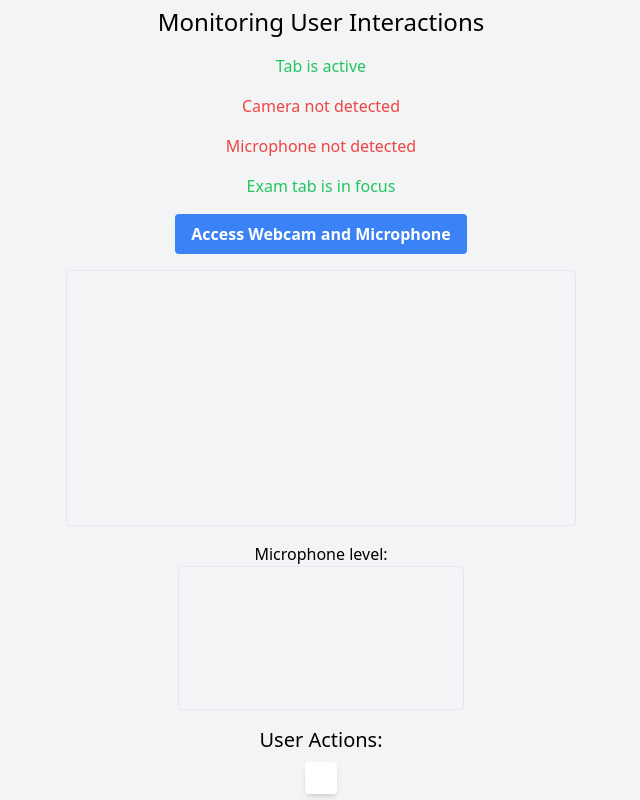
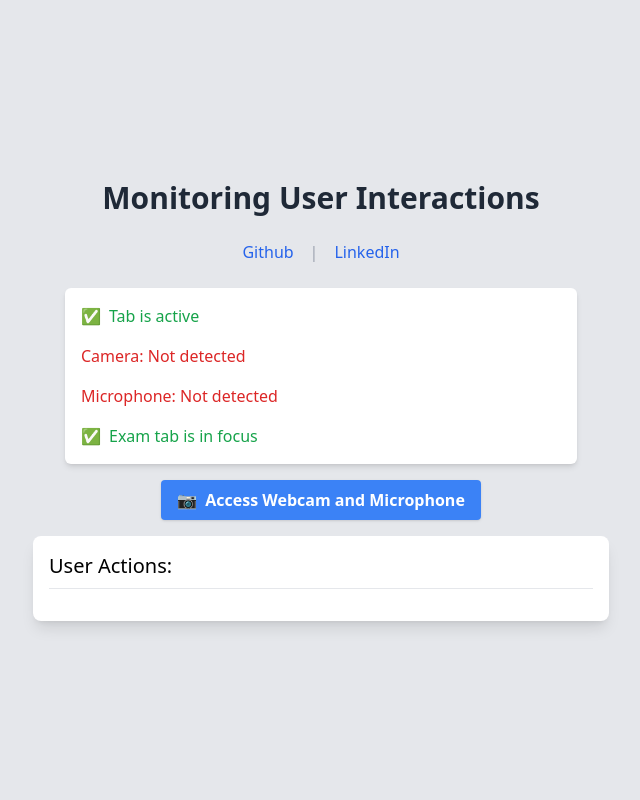
Before and after one commit to eduardocappellotto/visibility-poc, a Vue app: page / in a window 1280 px wide. Shown: the whole page, without its empty margins (319-959 px from the left). Built offline with nearby package versions, Linux system fonts and the light colour scheme.

Commit message:
feat: 2.0 - melhorado a interface geral, adicionado meus links de github e linkedin.

```diff
--- a/src/App.vue
+++ b/src/App.vue
@@ -1,42 +1,71 @@
 <template>
-  <div class="min-h-screen flex flex-col justify-center items-center bg-gray-100">
-    <h1 class="text-2xl mb-4">Monitoring User Interactions</h1>
+  <div class="min-h-screen flex flex-col justify-center items-center bg-gray-200 p-8">
+    <h1 class="text-3xl mb-6 text-gray-800 font-semibold">
+      Monitoring User Interactions
+    </h1>
 
-    <p class="mb-4" :class="{ 'text-green-500': isTabActive, 'text-red-500': !isTabActive }">
+    <div class="mb-6 flex space-x-4">
+      <a href="https://github.com/eduardocappellotto/visibility-poc" class="text-blue-600 hover:text-blue-800">
+        Github
+      </a>
+      <span class="text-gray-400">|</span>
+      <a href="https://www.linkedin.com/in/eduardo-cappellotto-991529170/" class="text-blue-600 hover:text-blue-800">
+        LinkedIn
+      </a>
+    </div>
+
+    <div class="mb-4 p-4 bg-white shadow-md rounded-md w-full max-w-lg space-y-4">
+      <p class="flex items-center space-x-2" :class="{ 'text-green-600': isTabActive, 'text-red-600': !isTabActive }">
+        <span class="material-icons" :class="{ 'text-green-600': isTabActive, 'text-red-600': !isTabActive }">
+          {{ isTabActive ? '✅' : '❌' }}
+        </span>
+        <span>
           {{ isTabActive ? 'Tab is active' : 'Tab is not active' }}
+        </span>
       </p>
 
-    <p class="mb-4" :class="{ 'text-green-500': videoDeviceInfo, 'text-red-500': !videoDeviceInfo }">
-      {{ videoDeviceInfo ? 'Camera: ' + videoDeviceInfo.label : 'Camera not detected' }}
+      <p :class="{ 'text-green-600': videoDeviceInfo, 'text-red-600': !videoDeviceInfo }">
+        Camera: {{ videoDeviceInfo ? videoDeviceInfo.label : 'Not detected' }}
       </p>
 
-    <p class="mb-4" :class="{ 'text-green-500': audioDeviceInfo, 'text-red-500': !audioDeviceInfo }">
-      {{ audioDeviceInfo ? 'Microphone: ' + audioDeviceInfo.label : 'Microphone not detected' }}
+      <p :class="{ 'text-green-600': audioDeviceInfo, 'text-red-600': !audioDeviceInfo }">
+        Microphone: {{ audioDeviceInfo ? audioDeviceInfo.label : 'Not detected' }}
       </p>
 
-    <p class="mb-4" :class="{ 'text-green-500': isFocused, 'text-red-500': !isFocused }">
+      <p class="flex items-center space-x-2" :class="{ 'text-green-600': isFocused, 'text-red-600': !isFocused }">
+        <span class="material-icons" :class="{ 'text-green-600': isFocused, 'text-red-600': !isFocused }">
+          {{ isFocused ? '✅' : '❌' }}
+        </span>
+        <span>
           {{ isFocused ? 'Exam tab is in focus' : 'Exam tab lost focus' }}
+        </span>
       </p>
-
-    <span id="microphone-label"></span>
-    <span id="video-label"></span>
+    </div>
 
     <button @click="accessWebcamAndMicrophone"
-      class="mb-4 bg-blue-500 hover:bg-blue-700 text-white font-bold py-2 px-4 rounded">
+      class="mb-4 bg-blue-500 hover:bg-blue-700 text-white font-bold py-2 px-4 rounded shadow">
+      <span class="material-icons-outlined mr-1">📷</span>
       Access Webcam and Microphone
     </button>
-    <video ref="videoRef" class="mb-4 border rounded h-64" autoplay playsinline></video>
-    <span>Microphone level:</span>
-    <canvas ref="canvasRef" class="mb-4 border rounded h-36" width="200" height="100"></canvas>
 
-    <h2 class="text-xl mb-2">User Actions:</h2>
-    <ul class="bg-white shadow-md rounded p-4 overflow-auto">
-      <li v-for="(action, index) in actions" :key="index" class="border-b py-1">
+    <video v-if="videoDeviceInfo" ref="videoRef" class="mb-4 border rounded h-64" autoplay playsinline></video>
+
+    <div v-if="audioDeviceInfo" class="mb-4 bg-white shadow-md rounded-md p-4">
+      <span class="block mb-2">Microphone level:</span>
+      <canvas ref="canvasRef" class="border rounded h-36" width="200" height="100"></canvas>
+    </div>
+
+    <div class="bg-white shadow-lg rounded-lg p-4 w-full max-w-xl">
+      <h2 class="text-xl mb-4 border-b pb-2">User Actions:</h2>
+      <ul class="overflow-auto">
+        <li v-for="(action, index) in actions" :key="index" class="border-b py-1 text-gray-700">
           {{ action.timestamp }} - {{ action.message }}
         </li>
       </ul>
     </div>
+  </div>
 </template>
+
 
 <script lang="ts">
 import { ref, onMounted, onBeforeUnmount } from 'vue';
@@ -52,7 +81,7 @@ export default {
     const isTabActive = ref(true);
     const actions = ref<UserAction[]>([]);
     const videoStream = ref<MediaStream | null>(null);
-    const videoRef = ref<HTMLVideoElement | null>(null);
+    const videoRef = ref<HTMLVideoElement>(null);
     const canvasRef = ref<HTMLCanvasElement | null>(null);
     let audioContext: AudioContext | null = null;
     let analyzerNode: AnalyserNode | null = null;
@@ -90,8 +119,9 @@ export default {
     const accessWebcamAndMicrophone = async () => {
       try {
         const stream = await navigator.mediaDevices.getUserMedia({ video: true, audio: true });
+        await getDeviceNames(stream);
+
         videoStream.value = stream;
-        getDeviceNames(stream);
 
         if (videoRef.value) {
           videoRef.value.srcObject = stream;
@@ -111,77 +141,59 @@ export default {
         addAction('Failed to access webcam or microphone');
       }
     };
-    const getDeviceNames = (stream: MediaStream) => {
-      const videoTracks = stream.getVideoTracks(); const audioTracks = stream.getAudioTracks();
+    const getDeviceNames = async (stream: MediaStream) => {
+      const devices = await navigator.mediaDevices.enumerateDevices();
 
-      if (videoTracks.length > 0) {
-        const videoTrack = videoTracks[0]; videoDeviceInfo.value = videoTrack.getSettings().deviceId; const videoLabel = videoTrack.getLabel(); const videoLabelElement = document.getElementById('video-label');
+      const videoDeviceId = stream.getVideoTracks()[0]?.getSettings().deviceId;
+      const audioDeviceId = stream.getAudioTracks()[0]?.getSettings().deviceId;
 
-        if (videoLabelElement) {
-          videoLabelElement.innerText = `Camera: ${videoLabel}`;
+      if (videoDeviceId) {
+        videoDeviceInfo.value = devices.find(device => device.deviceId === videoDeviceId);
       }
 
-
-      }
-
-      if (audioTracks.length > 0) {
-        const audioTrack = audioTracks[0]; audioDeviceInfo.value = audioTrack.getSettings().deviceId; const audioLabel = audioTrack.getLabel(); const audioLabelElement = document.getElementById('microphone-label');
-
-        if (audioLabelElement) {
-          audioLabelElement.innerText = `Microphone: ${audioLabel}`;
-        }
-
-
+      if (audioDeviceId) {
+        audioDeviceInfo.value = devices.find(device => device.deviceId === audioDeviceId);
       }
     };
 
     const startVisualizer = () => {
-      if (canvasRef.value && analyzerNode) {
-        const canvas = canvasRef.value; const context = canvas.getContext('2d');
-
-        if (context) {
+      if (canvasRef.value && analyzerNode && audioContext) {
+        const canvas = canvasRef.value;
+        const ctx = canvas.getContext('2d');
         const bufferLength = analyzerNode.frequencyBinCount;
         const dataArray = new Uint8Array(bufferLength);
 
         const draw = () => {
-            animationId = requestAnimationFrame(draw);
+          if (animationId && ctx && analyzerNode) {
+            ctx.clearRect(0, 0, canvas.width, canvas.height);
 
-            analyzerNode.getByteTimeDomainData(dataArray);
+            analyzerNode.getByteFrequencyData(dataArray);
 
-            context.clearRect(0, 0, canvas.width, canvas.height);
-
-            context.lineWidth = 2;
-            context.strokeStyle = 'rgb(0, 0, 0)';
-            context.beginPath();
-
-            const sliceWidth = canvas.width * 1.0 / bufferLength;
+            const barWidth = canvas.width / bufferLength;
             let x = 0;
 
             for (let i = 0; i < bufferLength; i++) {
-              const v = dataArray[i] / 128.0;
-              const y = v * canvas.height / 2;
+              const barHeight = dataArray[i];
 
-              if (i === 0) {
-                context.moveTo(x, y);
-              } else {
-                context.lineTo(x, y);
+              ctx.fillStyle = `rgb(${barHeight + 100},50,50)`;
+              ctx.fillRect(x, canvas.height - barHeight / 2, barWidth, barHeight / 2);
+
+              x += barWidth + 1;
             }
 
-              x += sliceWidth;
-            }
-
-            context.lineTo(canvas.width, canvas.height / 2);
-            context.stroke();
-          };
-
-          draw();
-        }
-
-
+            animationId = requestAnimationFrame(draw);
           }
         };
 
-    onMounted(() => { document.addEventListener('visibilitychange', handleVisibilityChange); window.addEventListener('focus', handleFocus); window.addEventListener('blur', handleBlur); });
+        animationId = requestAnimationFrame(draw);
+      }
+    };
+
+    onMounted(() => {
+      document.addEventListener('visibilitychange', handleVisibilityChange);
+      window.addEventListener('focus', handleFocus);
+      window.addEventListener('blur', handleBlur);
+    });
 
     onBeforeUnmount(() => {
       document.removeEventListener('visibilitychange', handleVisibilityChange); window.removeEventListener('focus', handleFocus); window.removeEventListener('blur', handleBlur);
@@ -193,7 +205,7 @@ export default {
       if (animationId) { cancelAnimationFrame(animationId); }
     });
 
-    return { isTabActive, videoDeviceInfo, audioDeviceInfo, isFocused, accessWebcamAndMicrophone, actions, };
+    return { isTabActive, videoDeviceInfo, audioDeviceInfo, isFocused, accessWebcamAndMicrophone, actions, videoRef, canvasRef };
 
   }
 }
```
Lines whose indentation alone changed are shown as unchanged.
